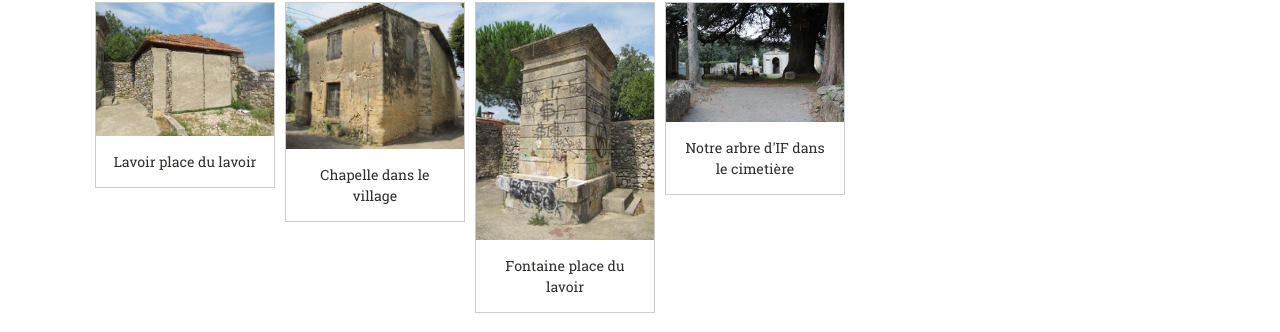
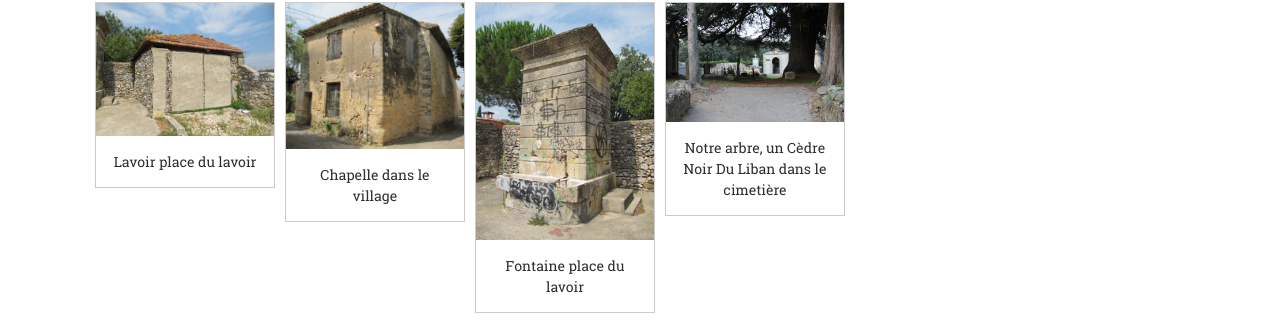
Before and after one commit to Flaux-Village/flaux-village.github.io, a Jekyll site: the page built from interets.md, in a window 1280 px wide and 900 px high, scrolled down 1250 px. Shown: the part 122-454 px from the top of the window. Built offline with Jekyll 4.4.1, drawn with Linux system fonts in a browser that asks for light colours.

Commit message:
Update interets.md

```diff
--- a/interets.md
+++ b/interets.md
@@ -105,7 +105,7 @@ Pour les randonneurs, [voici un lien utile](https://www.visorando.com/randonnee-
   <a target="_blank" href="assets/illustrations/gallery-400h-Cimetierechaine.JPG">
     <img src="assets/illustrations/gallery-400h-Cimetierechaine.JPG" alt="Arbre IF" width="600" height="400">
   </a>
-  <div class="desc">Notre arbre d'IF dans le cimetière</div>
+  <div class="desc">Notre arbre, un Cèdre Noir Du Liban dans le cimetière</div>
 </div>
 
 
```
